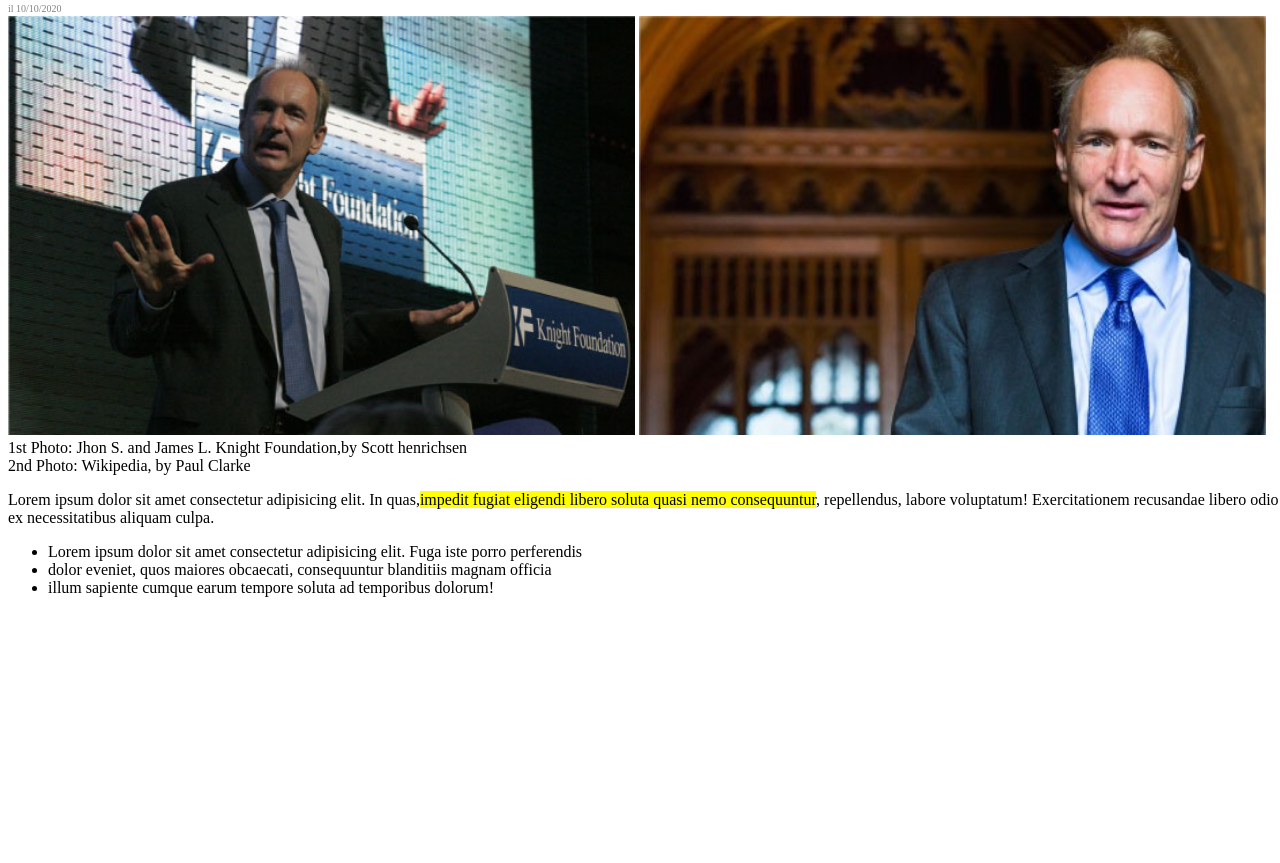
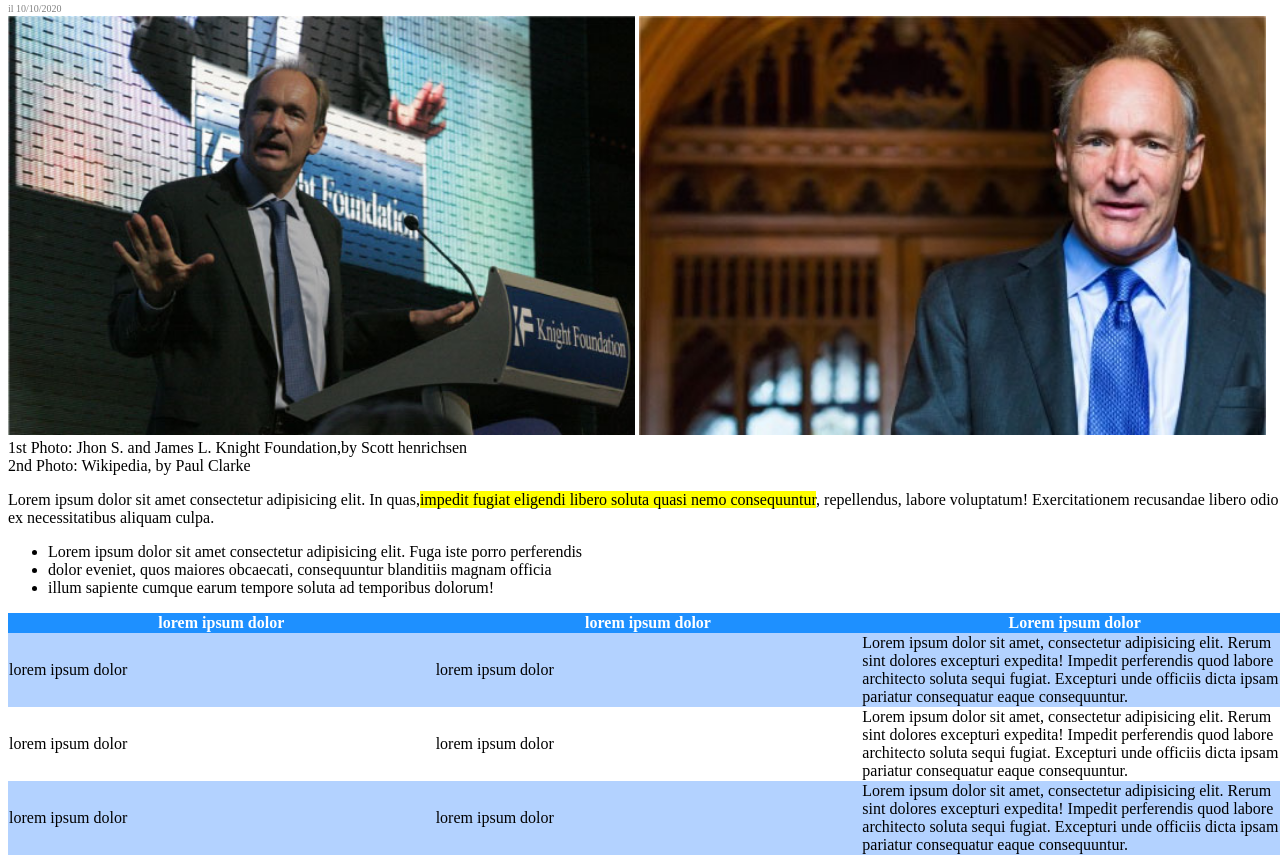
Before and after one commit to WalterCorsini/html-css-booleaner, a plain HTML site: page index.html in a window 1280 px wide. Shown: the part 327-1190 px from the top of the page. Before the commit the page ends 940 px from the top, so only its background shows below. Drawn offline with Linux system fonts and the light colour scheme.

Commit message:
add: table

```diff
--- a/css/master.css
+++ b/css/master.css
@@ -46,3 +46,21 @@ h1{
 .mark{
     background-color: yellow;
 }
+
+table{
+    width: 100%;
+    border-collapse: collapse;
+
+}
+td{
+    width: 33.333333%;
+}
+
+#title-table{
+    background: dodgerblue;
+    color: white;
+}
+
+tr:nth-child(odd) {
+    background-color: #b3d2ff;
+}
--- a/index.html
+++ b/index.html
@@ -38,14 +38,61 @@
 
         <!-- SPEECH -->
         <section>
-                <P>Lorem ipsum dolor sit amet consectetur adipisicing elit. In quas,<span class="mark">impedit fugiat eligendi libero soluta quasi nemo consequuntur</span>, repellendus, labore voluptatum! Exercitationem recusandae libero odio ex necessitatibus aliquam culpa.</P>
-                <ul>
-                    <li>Lorem ipsum dolor sit amet consectetur adipisicing elit. Fuga iste porro perferendis </li>
-                    <li>dolor eveniet, quos maiores obcaecati, consequuntur blanditiis magnam officia</li>
-                    <li> illum sapiente cumque earum tempore soluta ad temporibus dolorum!</li>
-                </ul>
+            <P>Lorem ipsum dolor sit amet consectetur adipisicing elit. In quas,<span class="mark">impedit fugiat
+                    eligendi libero soluta quasi nemo consequuntur</span>, repellendus, labore voluptatum!
+                Exercitationem recusandae libero odio ex necessitatibus aliquam culpa.</P>
+            <ul>
+                <li>Lorem ipsum dolor sit amet consectetur adipisicing elit. Fuga iste porro perferendis </li>
+                <li>dolor eveniet, quos maiores obcaecati, consequuntur blanditiis magnam officia</li>
+                <li> illum sapiente cumque earum tempore soluta ad temporibus dolorum!</li>
+            </ul>
         </section>
         <!-- /SPEECH -->
+
+        <!-- TABLE -->
+        <section>
+            <table>
+                <!-- THEAD -->
+                <thead>
+                    <tr id="title-table">
+                        <th>lorem ipsum dolor</th>
+                        <th>lorem ipsum dolor</th>
+                        <th>Lorem ipsum dolor</th>
+                    </tr>
+                </thead>
+                <!-- /THEAD -->
+
+                <!-- TBODY -->
+                <tbody>
+                    <tr>
+                        <td>lorem ipsum dolor</td>
+                        <td>lorem ipsum dolor</td>
+                        <td>Lorem ipsum dolor sit amet, consectetur adipisicing elit. Rerum sint dolores excepturi
+                            expedita! Impedit perferendis quod labore architecto soluta sequi fugiat. Excepturi unde
+                            officiis dicta ipsam pariatur consequatur eaque consequuntur.</td>
+                    </tr>
+
+                    <tr>
+                        <td>lorem ipsum dolor</td>
+                        <td>lorem ipsum dolor</td>
+                        <td>Lorem ipsum dolor sit amet, consectetur adipisicing elit. Rerum sint dolores excepturi
+                            expedita! Impedit perferendis quod labore architecto soluta sequi fugiat. Excepturi unde
+                            officiis dicta ipsam pariatur consequatur eaque consequuntur.</td>
+                    </tr>
+
+                    <tr>
+                        <td>lorem ipsum dolor</td>
+                        <td>lorem ipsum dolor</td>
+                        <td>Lorem ipsum dolor sit amet, consectetur adipisicing elit. Rerum sint dolores excepturi
+                            expedita! Impedit perferendis quod labore architecto soluta sequi fugiat. Excepturi unde
+                            officiis dicta ipsam pariatur consequatur eaque consequuntur.</td>
+                    </tr>
+                </tbody>
+                <!-- /TBODY -->
+            </table>
+        </section>
+        <!-- /TABLE -->
+
 
 
     </main>
```
